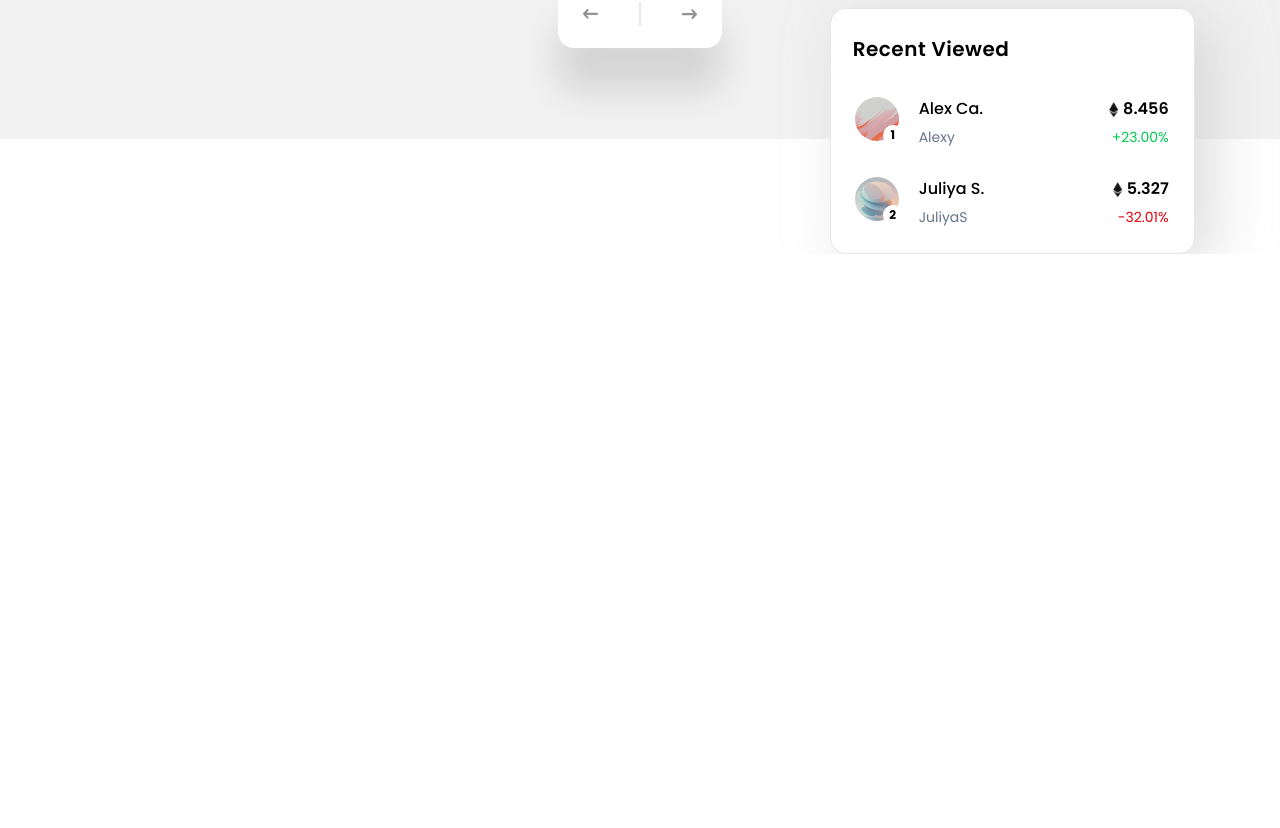
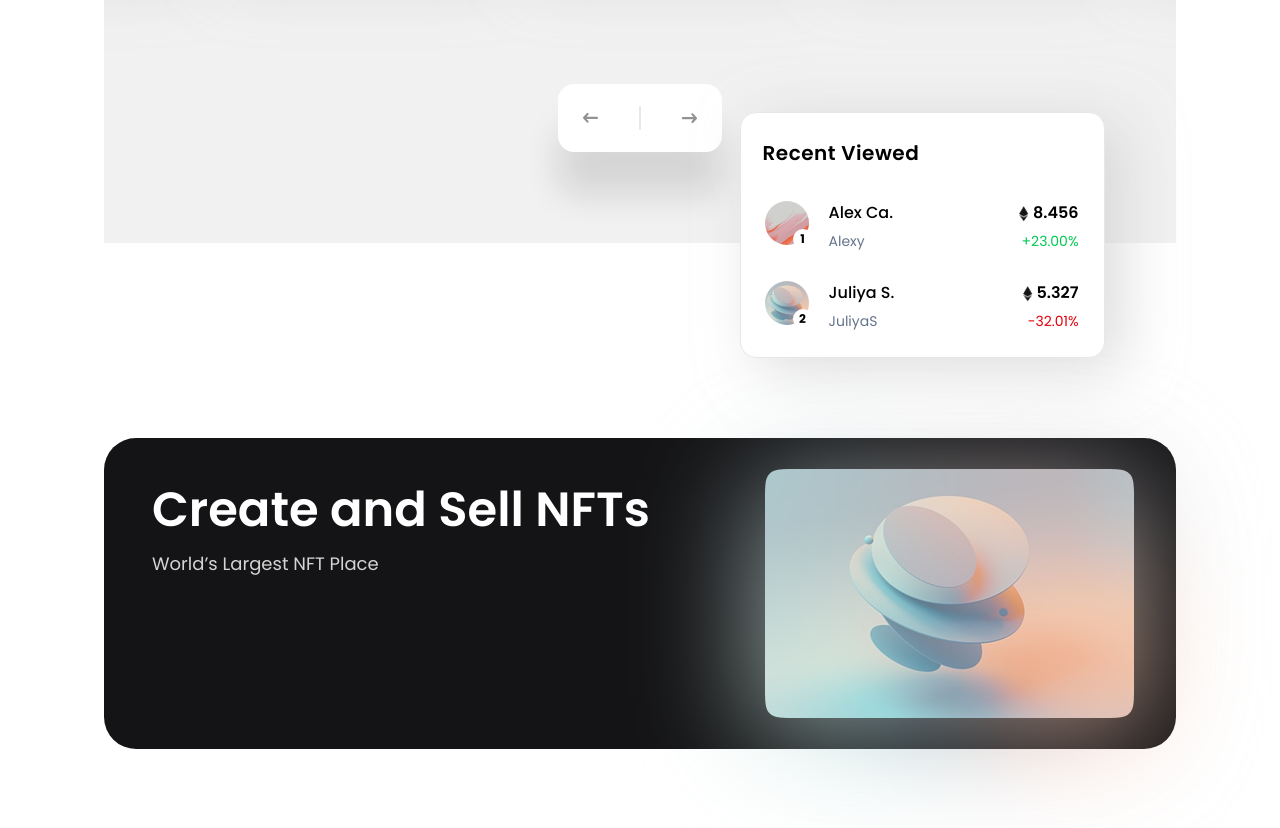
Before and after one commit to OleksandrZaynyato/divesea, a Next.js app: page / in a window 1280 px wide. Shown: the part 758-1586 px from the top of the page. Before the commit the page ends 1012 px from the top, so only its background shows below. Built offline with nearby package versions, Linux system fonts and the light colour scheme.

Commit message:
feat: add banner without buttons

```diff
--- a/app/page.tsx
+++ b/app/page.tsx
@@ -1,12 +1,14 @@
 import { Container } from '@/components/shared';
 import {Weekly} from "@/components/shared/weekly/Weekly";
 import {Slider} from "@/components/shared/weekly/Slider";
+import {Banner} from "@/components/shared/banner/Banner";
 
 export default function Home() {
     return (
         <Container>
             <h1>Home</h1>
             <Weekly />
+            <Banner />
         </Container>
     );
 }
--- a/components/shared/Container.tsx
+++ b/components/shared/Container.tsx
@@ -7,5 +7,5 @@ interface Props {
 }
 
 export const Container: React.FC<Props> = ({ className, children }) => {
-    return <div className={cn('mx-auto max-w-[1440px] ', className)}>{children}</div>;
+    return <div className={cn('mx-auto max-w-[1440px] p-26', className)}>{children}</div>;
 };
--- /dev/null
+++ b/components/shared/banner/Banner.tsx
@@ -0,0 +1,32 @@
+import Image from "next/image";
+
+export const Banner: React.FC = () => {
+    return (
+        <div
+            className="w-full h-[311px] bg-[#141416] text-white p-8 my-20 rounded-4xl flex justify-between items-center font-['Poppins']">
+            <div className="h-full flex flex-col justify-between p-4">
+                <div>
+                    <h1 className="text-5xl font-semibold mb-4">Create and Sell NFTs</h1>
+                    <p className="text-lg text-[#D4D4D4]">World’s Largest NFT Place</p>
+                </div>
+            </div>
+            <div className="w-[390px] h-[290px] rounded-2xl overflow-visible flex items-center justify-center relative">
+                <Image
+                    src="/Rectangle33.png"
+                    alt="NFT Card"
+                    width={390}
+                    height={369}
+                    className="w-[390px] opacity-70 blur-[58px] absolute top-7 object-cover z-10"
+                />
+                <Image
+                    src="/Rectangle33.png"
+                    alt="NFT Card"
+                    width={369}
+                    height={369}
+                    className="relative z-20 object-cover"
+                />
+
+            </div>
+        </div>
+    );
+}
```
Also changed, not shown: public/Rectangle33.png (added).
